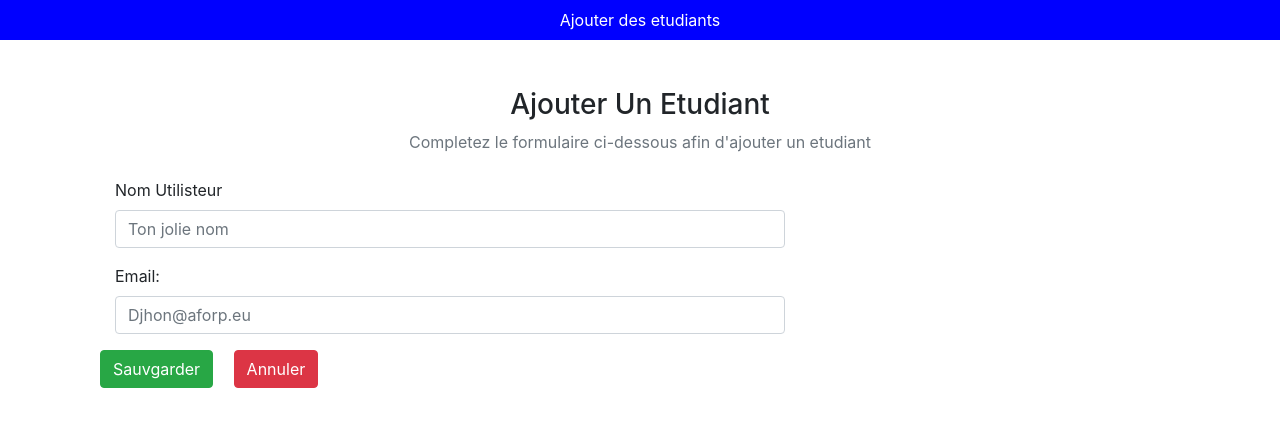
After one commit to PierreGUITARD/GKPT, a PHP site: page /GKPT/admin/ajouter_etudiant.php in a window 1280 px wide. The commit adds this page. Shown: the top 427 px of the page. Run offline with PHP 8.4, Linux system fonts and the light colour scheme.

Commit message:
MAJ de la base de données

```diff
--- /dev/null
+++ b/GKPT/admin/Login_Apprentis.csv
@@ -0,0 +1,2 @@
+
+Email : testcsv1  ,   Mot de passe : zly?eMw9
--- /dev/null
+++ b/GKPT/admin/ajouter_etudiant.php
@@ -0,0 +1,89 @@
+<?php
+
+    include "../config.php";
+
+    if(isset($_POST['submit'])){
+
+        $nom_utilisateur = $_POST['nom_utlisataeur'];
+        $email = $_POST['email'];
+
+        $alphabet = 'abcdefghijklmnopqrstuvwxyzABCDEFGHIJKLMNOPQRSTUVWXYZ1234567890&!?%';
+        $password = substr(str_shuffle($alphabet),0,8);
+
+        $hash_password = password_hash($password, PASSWORD_DEFAULT);
+
+        function fichier_login(){
+            global $email;
+            global $password;
+            $Ligne = "Email : ".$email."\x20 , \x20 Mot de passe : ".$password."\n";
+            file_put_contents("Login_Apprentis.csv",$Ligne, FILE_APPEND);
+        }
+        fichier_login();
+
+        $sql = "INSERT INTO `utilisateurs`(`nom_utilisateur`, `email`, `mdp_utilisateur`) VALUES ('$nom_utilisateur','$email', '$hash_password')";
+
+        $result = mysqli_query($connect , $sql);
+
+        if($result){
+            header("Location: dashboard.php?msg=New record created connect $connect fully");
+        }
+        else {
+            echo "Failed: " . mysqli_error($connect );
+        }
+
+    }
+
+?>
+
+
+
+<!DOCTYPE html>
+<html lang="en">
+<head>
+    <meta charset="UTF-8">
+    <meta http-equiv="X-UA-Compatible" content="IE=edge">
+    <meta name="viewport" content="width=device-width, initial-scale=1.0">
+    <title>Ajouter des etudiants</title>
+    <!-- Bootstrap  OPTIONEL -->
+    <link rel="stylesheet" href="https://cdn.jsdelivr.net/npm/bootstrap@4.3.1/dist/css/bootstrap.min.css" integrity="sha384-ggOyR0iXCbMQv3Xipma34MD+dH/1fQ784/j6cY/iJTQUOhcWr7x9JvoRxT2MZw1T" crossorigin="anonymous">
+</head>
+<body>
+    <nav class="navbar navbar-light justify-content-center fs-3 mb-5" style="background-color: blue; color:white;">
+        Ajouter des etudiants
+    </nav>
+
+    <div class="container">
+        <div class="text-center mb-4">
+            <h3>Ajouter Un Etudiant</h3>
+            <p class="text-muted">Completez le formulaire ci-dessous afin d'ajouter un etudiant</p>
+        </div>
+
+        <div class="container  justify-content-center ">
+
+        <form action="" method="post" style="width:10vw; min-width:700px;">
+
+                <div class="col mb-3 pr-50">
+                    <label class="form-label">Nom Utilisteur </label>
+                    <input type="text" class="form-control" name="nom_utlisataeur" placeholder="Ton jolie nom" required>
+                </div>
+                <div class="col mb-3 pr-50">
+                    <label class="form-label">Email: </label>
+                    <input type="mail" class="form-control" name="email" placeholder="Djhon@aforp.eu" required>
+                </div>
+
+               <div>
+                <button type="submit" class="btn btn-success mb-3" name="submit">Sauvgarder</button>
+                <a href="dashboard.php" class="btn btn-danger mb-3 ml-3">Annuler</a>
+               </div>
+
+            </form>
+
+        </div>
+    </div>
+
+<!-- Bootstrap OPTIONEL -->
+<script src="https://code.jquery.com/jquery-3.3.1.slim.min.js" integrity="sha384-q8i/X+965DzO0rT7abK41JStQIAqVgRVzpbzo5smXKp4YfRvH+8abtTE1Pi6jizo" crossorigin="anonymous"></script>
+<script src="https://cdn.jsdelivr.net/npm/popper.js@1.14.7/dist/umd/popper.min.js" integrity="sha384-UO2eT0CpHqdSJQ6hJty5KVphtPhzWj9WO1clHTMGa3JDZwrnQq4sF86dIHNDz0W1" crossorigin="anonymous"></script>
+<script src="https://cdn.jsdelivr.net/npm/bootstrap@4.3.1/dist/js/bootstrap.min.js" integrity="sha384-JjSmVgyd0p3pXB1rRibZUAYoIIy6OrQ6VrjIEaFf/nJGzIxFDsf4x0xIM+B07jRM" crossorigin="anonymous"></script>
+</body>
+</html>
--- a/GKPT/index_apprentis.php
+++ b/GKPT/index_apprentis.php
@@ -23,7 +23,10 @@ include(ROOT_PATH.'/includes/navbar.php');
 <br> <br>
 <article class="rectangle-gris">
     <?php
-$machines = getSystems();
+// $machines = getSystems();
+$requete_sql = "SELECT * FROM `systeme` ;";
+$resultat = mysqli_query($connect,$requete_sql);
+$machines = mysqli_fetch_all($resultat,MYSQLI_ASSOC);
 
  foreach ($machines as $machine): ?>
     <div class="row">
--- a/GKPT/login/index.php
+++ b/GKPT/login/index.php
@@ -8,7 +8,7 @@
     <body>
         <img src="../static/images/logo ecole.png" class="thumbnail3">
         <!-- a corriger une fois la connexion des utilisateurs est prete -->
-        <form action="ex.php" method="post">
+        <form action="../connexion.php" method="post">
             <fieldset align="center">
                 <p class="Text">Authentification</p>
                 <p><input type="email" class="required" name="mail" size="20" placeholder="Identifiant" required/></p>
```
Also changed, not shown: GKPT/projet_site.sql (+31 -46 lines).
